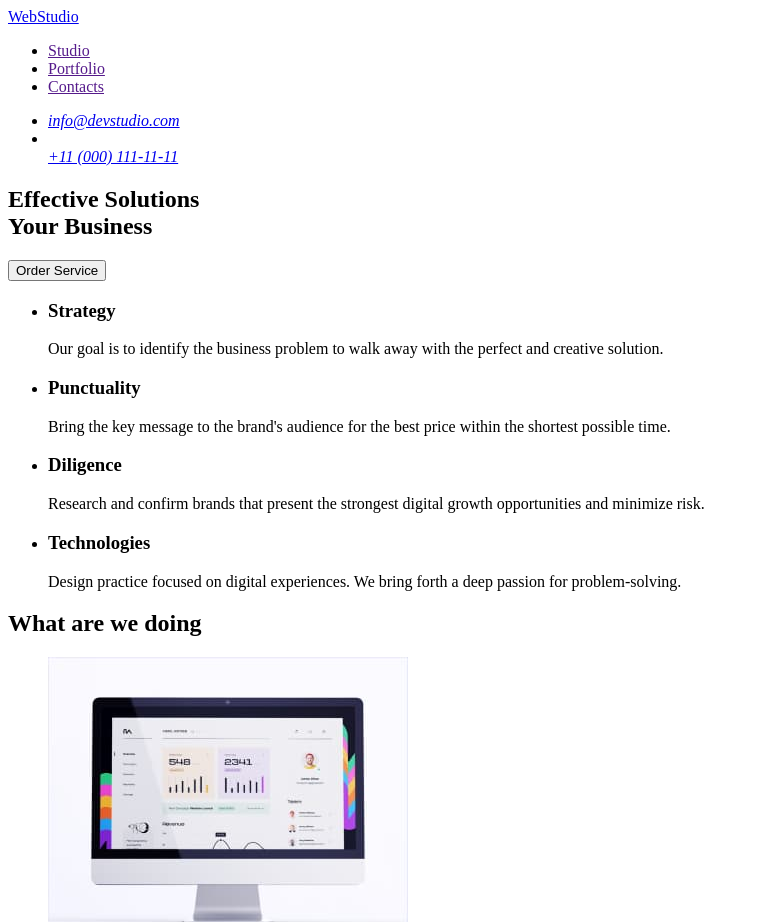
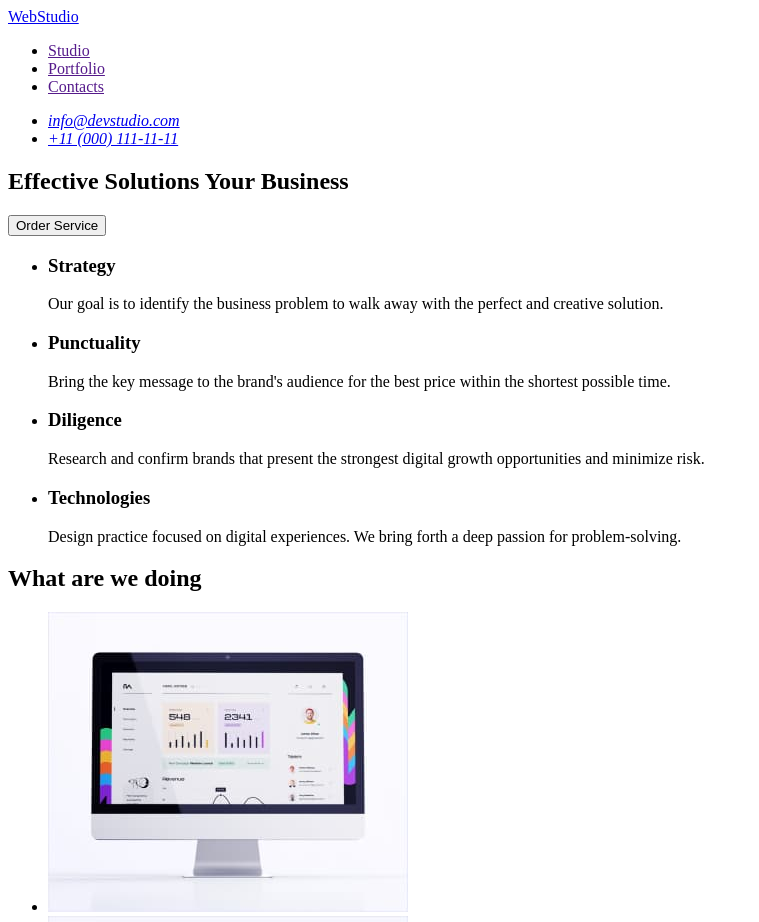
Before and after one commit to VETO-D/goit-markup-hw-01, a plain HTML site: page index.html in a window 1280 px wide. Shown: the top 922 px of the page, without its empty margins (0-759 px from the left). Drawn offline with Linux system fonts and the light colour scheme.

Commit message:
Update Index.html
del tag li, br, section (footer)

```diff
--- a/index.html
+++ b/index.html
@@ -19,16 +19,17 @@
   <address>
     <ul>
       <li><a href="mailto:info@devstudio.com">info@devstudio.com</a></li>
-      <li></li><a href="tel:+11(000)111-11-11">+11 (000) 111-11-11</a></li>
+      <li><a href="tel:+11(000)111-11-11">+11 (000) 111-11-11</a></li>
     </ul>
   </address>
   </header>
   <main>
     <section>
-      <h1>Effective Solutions <br> Your Business</h1>
+      <h1>Effective Solutions Your Business</h1>
       <button type="button">Order Service</button>
     </section>
     <section>
+      <h2 hidden>features</h2>
       <ul>
         <li>
           <h3>Strategy</h3>
@@ -84,10 +85,8 @@
     </section>
   </main>
   <footer>
-    <section>
       <a href="./index.html">WebStudio</a>
       <p>Increase the flow of customers and sales for your business with digital marketing & growth solutions.</p>
-    </section>
   </footer>
 
 </body>
```
